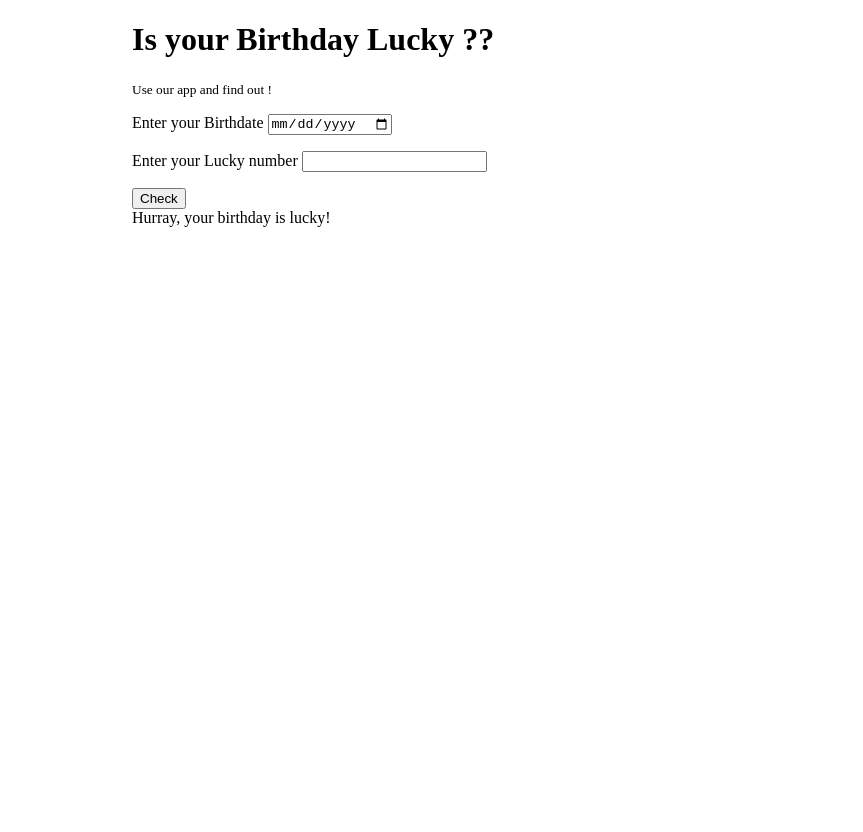
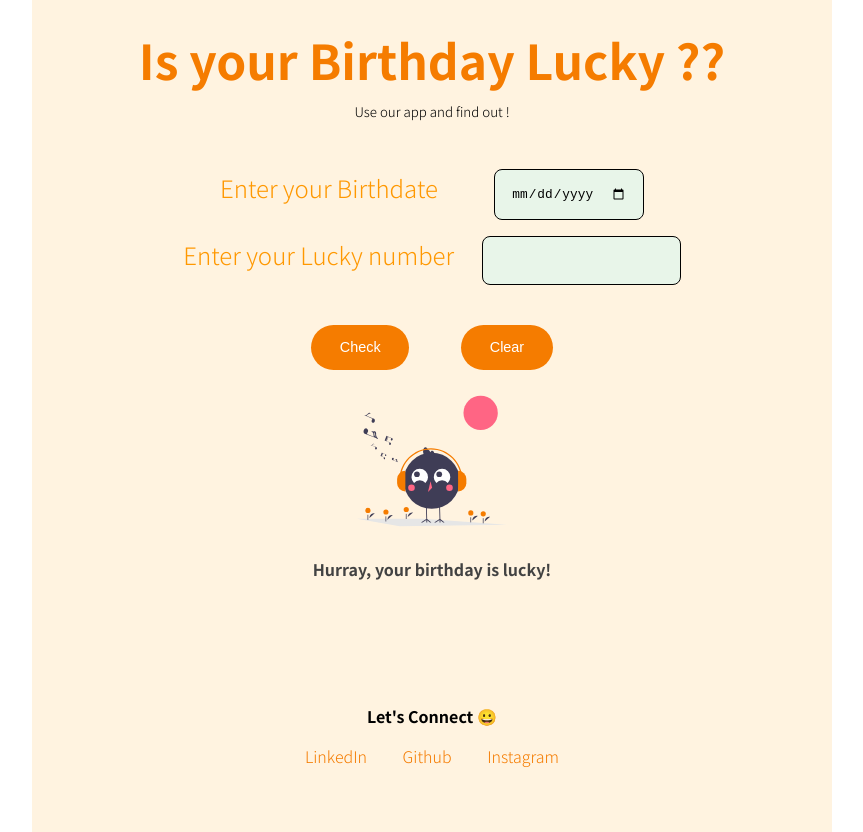
Before and after one commit to sks-21/Lucky-Birthday, a plain HTML site: page index.html in a window 1280 px wide. Both pictures are taken after a click on the button "Check". Shown: the whole page, without its empty margins (208-1071 px from the left). Before the commit the page ends 800 px from the top, so only its background shows below. Drawn offline with Linux system fonts and the light colour scheme.

Commit message:
update styles

```diff
--- a/app.js
+++ b/app.js
@@ -1,35 +1,63 @@
 let dateEl = document.querySelector("#date");
 let numEl = document.querySelector("#num");
-let btn = document.querySelector("button");
-let outputDiv = document.querySelector('#output')
+let checkBtn = document.querySelector("#check");
+let clearBtn = document.querySelector("#clear");
+let outputDiv = document.querySelector("#output");
+let imageDiv = document.querySelector("#div-image");
 
 function check(bDate, num) {
   let sum = 0;
 
   for (let val of bDate) {
     if (val !== "-") {
-      console.log(val);
       let a = val - "0";
       sum += a;
     }
   }
 
-
   num = parseInt(num);
   let temp = sum % num;
 
-  if (!temp)
-  return "Hurray, your birthday is lucky!";
-  else
-  return "Sorry, your birtday is not lucky.";
-
+  if (!temp) return 1;
+  else return 0;
 }
 
-btn.addEventListener("click", () => {
+function addImage(ans) {
+  let el = document.createElement("img");
+  el.setAttribute("width", "150px");
+  el.setAttribute("height", "150px");
+
+  if (ans) {
+    el.setAttribute("src", "images/happy-image.svg");
+    el.setAttribute("alt", "happy");
+  } else {
+    el.setAttribute("src", "images/sad-image.svg");
+    el.setAttribute("alt", "sad");
+  }
+
+  imageDiv.appendChild(el);
+}
+
+checkBtn.addEventListener("click", () => {
+
+if(imageDiv.children[0])
+ imageDiv.children[0].remove();
 
   let ans = check(dateEl.value, numEl.value);
-  outputDiv.innerText = ans ;
 
+  if (ans) msg = "Hurray, your birthday is lucky!";
+  else msg = "Sorry, your birtday is not lucky.";
+
+  addImage(ans);
+
+  outputDiv.innerText = msg;
   dateEl.value = "";
   numEl.value = "";
 });
+
+clearBtn.addEventListener("click", () => {
+  dateEl.value = "";
+  numEl.value = "";
+  outputDiv.innerText = " ";
+  imageDiv.children[0].remove();
+});
--- a/index.html
+++ b/index.html
@@ -8,23 +8,46 @@
     <link rel="stylesheet" href="styles.css">
   </head>
   <body>
-    <main>
+    <div class="div-container">
       <h1>Is your Birthday Lucky ??</h1>
       <small>Use our app and find out !</small>
 
       <p>
-        <label for="date">Enter your Birthdate</label>
-        <input type="date" id="date" name="date" />
+        <label for="date" class="label-date">Enter your Birthdate</label>
+        <input type="date" id="date" name="date" class="input-date" />
       </p>
       <p>
-        <label for="num">Enter your Lucky number</label>
-        <input type="number" name="num" id="num" />
+        <label for="num" class="label-num">Enter your Lucky number</label>
+        <input type="number" name="num" id="num" class="input-num" />
       </p>
 
-      <button>Check</button>
+      <p>
+        <button id="check">Check</button>
+        <button id="clear">Clear</button>
+        </p>
 
-      <div id="output"></div>
-    </main>
+      <div id="div-image"></div>
+
+      <div id="output" class="div-output"></div>
+
+
+      <footer>
+        <div class="footer-heading">Let's Connect &#128512 </div>
+        <ul class="list-non-bullet">
+          <li class="list-element-inline">
+            <a href="https://linkedin.com/in/shashank213" class="link-no-decoration">LinkedIn</a>
+          </li>
+          <li class="list-element-inline">
+            <a href="https://github.com/sks-21" class="link-no-decoration">Github</a>
+          </li>
+          <li class="list-element-inline">
+            <a href="https://www.instagram.com/_sks_21_/" class="link-no-decoration">Instagram</a>
+          </li>
+        </ul>
+      </footer>
+
+
+    </div>
 
     <script src="app.js"></script>
   </body>
--- a/styles.css
+++ b/styles.css
@@ -1,5 +1,146 @@
+@import url("https://fonts.googleapis.com/css2?family=Noto+Sans+JP:wght@300;700&display=swap");
 
-main{
-    max-width: 600px;
-    margin: auto ;
+:root {
+  --primary-color: #f57c00;
+  --secondary-color: #ff9800;
+  --gray: #424242;
 }
+
+body {
+  overflow: hidden;
+  margin: 0rem;
+  font-family: "Noto Sans JP", sans-serif;
+  /* background-color: #fff3e0; */
+}
+
+.div-container {
+  max-width: 800px;
+  margin: auto;
+  text-align: center;
+  /* background-color: #ffe0b2; */
+  background-color: #fff3e0;
+
+  padding-bottom: 1rem;
+  height: 100vh;
+  padding-top: 1rem;
+}
+
+h1 {
+  font-size: 3rem;
+  margin-top: 0rem;
+  padding-top: 0.5rem;
+  margin-bottom: 0.5rem;
+  color: var(--primary-color);
+}
+
+/* small */
+small {
+    /* color: var(--gray); */
+    /* color: red; */
+    margin-bottom: 3rem;
+    display: block;
+  }
+
+
+/* Input */
+input {
+  font-size: 0.8rem;
+  padding: 1rem;
+  border: 1px solid;
+  border-radius: 8px;
+  background-color: #e8f5e9;
+  cursor: pointer;
+}
+.input-date {
+  margin-left: 3.3rem;
+}
+.input-num {
+  margin-left: 1.5rem;
+}
+
+/* label */
+label {
+  font-size: 1.5rem;
+  color: var(--secondary-color);
+}
+
+/* Button */
+button {
+  margin: 1.5rem;
+  margin-bottom: 0rem;
+  font-size: 0.9em;
+  border-style: none;
+  padding: 1em 2em;
+  border-radius: 30px;
+  cursor: pointer;
+  color: white;
+  background-color: var(--primary-color);
+}
+
+button:hover {
+  background-color: var(--secondary-color);
+  color: var(--gray);
+}
+
+button:active {
+  background-color: var(--primary-color);
+  transform: translateY(2px);
+  transition: 0.2s;
+  box-shadow: 2px 4px;
+}
+
+/* output */
+.div-output {
+  font-weight: bold;
+  padding: 1em;
+  margin: auto;
+  color: var(--gray);
+}
+
+/* Footer */
+footer {
+  padding: 1em 0em;
+  border-top-right-radius: 2rem;
+  border-bottom-right-radius: 0.2rem;
+  border-top-left-radius: 2rem;
+  text-align: center;
+  margin-top: 1rem;
+  position: absolute;
+  bottom: 0;
+  width: 800px;
+}
+
+.footer-heading {
+  font-weight: bold;
+  font-size: 1rem;
+}
+
+footer ul {
+  padding-inline-start: 0px;
+  list-style: none;
+}
+
+footer li {
+  display: inline-block;
+}
+
+footer a {
+  padding: 1rem;
+  text-decoration: none;
+  color: var(--primary-color);
+}
+
+a:hover {
+  font-weight: bold;
+  color: black;
+  transition: 0.2s;
+}
+
+/* Profit and loss */
+.loss {
+  color: red;
+}
+
+.profit {
+  color: green;
+}
```
Also changed, not shown: images/happy-image.svg (added), images/sad-image.svg (added).
